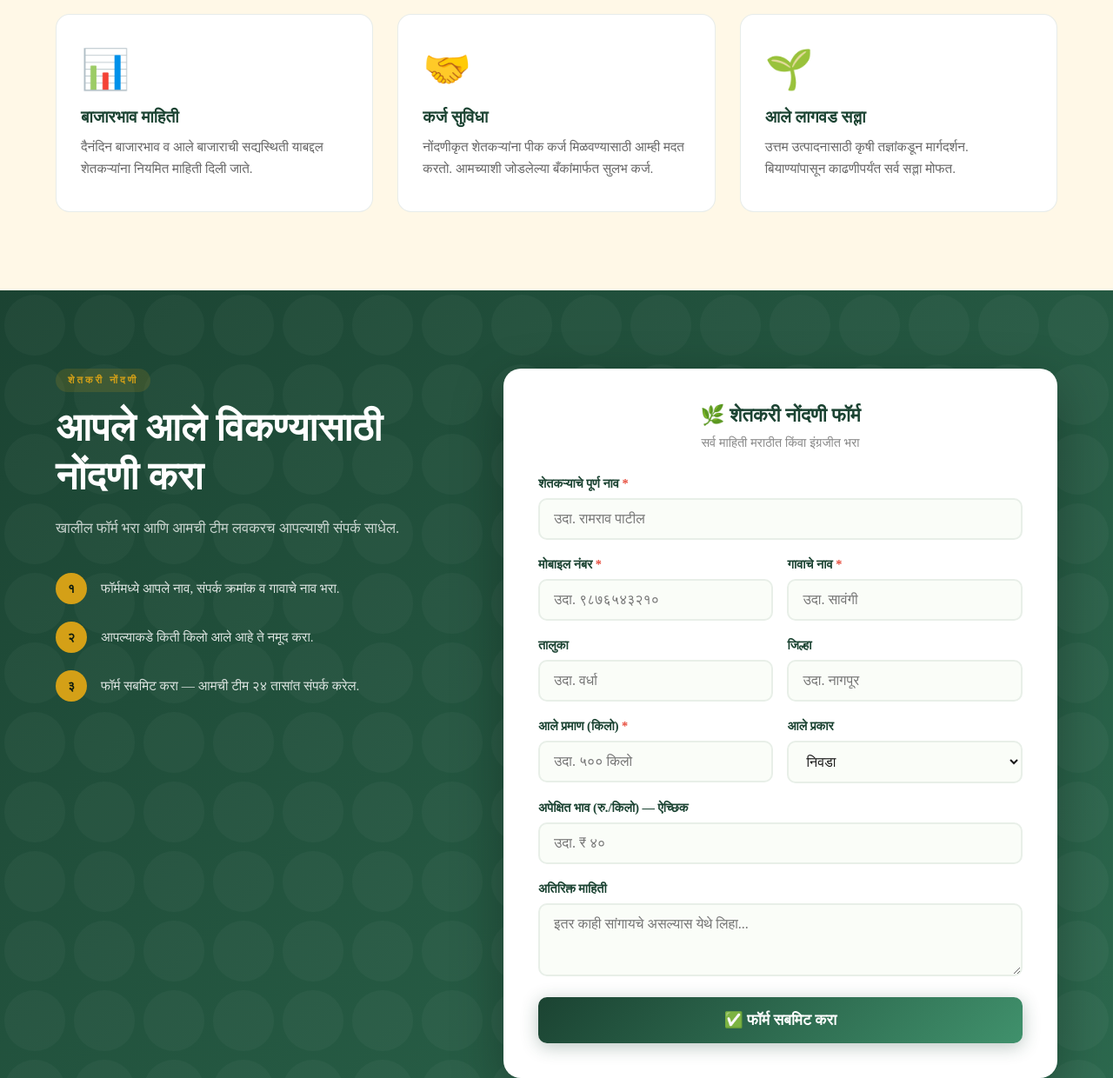
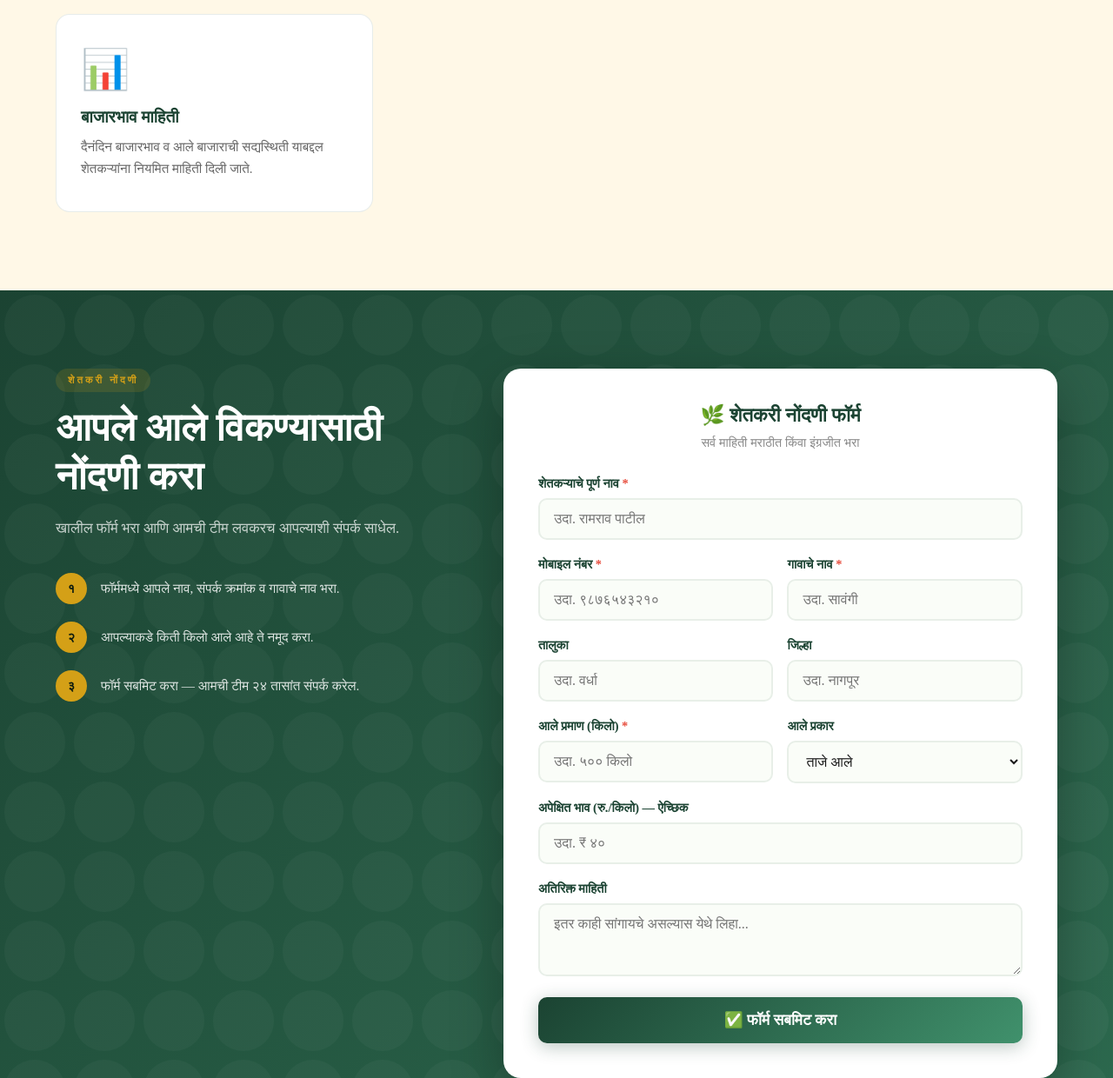
Before and after one commit to misaldhananjay2006-ui/tanushree, a plain HTML site: page index.html in a window 1280 px wide. Shown: the part 1940-3180 px from the top of the page at 87% size. Drawn offline with Linux system fonts and the light colour scheme; a web font is replaced by a local one.

Commit message:
index.html

```diff
--- a/index.html
+++ b/index.html
@@ -459,7 +459,7 @@
       <div class="about-visual">
         <span class="big-icon">🫚</span>
         <h3>शुद्ध आले, उत्तम दर्जा</h3>
-        <p>गेल्या १५ वर्षांपासून आम्ही शेतकऱ्यांकडून थेट आले खरेदी करून बाजारात पोहोचवत आहोत. आमची ओळख म्हणजे प्रामाणिकपणा आणि उत्तम किंमत.</p>
+        <p>गेल्या ५ वर्षांपासून आम्ही शेतकऱ्यांकडून थेट आले खरेदी करून बाजारात पोहोचवत आहोत. आमची ओळख म्हणजे प्रामाणिकपणा आणि उत्तम किंमत.</p>
       </div>
       <div class="about-info">
         <h2>तनुश्री ट्रेडर्सबद्दल</h2>
@@ -516,16 +516,9 @@
       <h3>बाजारभाव माहिती</h3>
       <p>दैनंदिन बाजारभाव व आले बाजाराची सद्यस्थिती याबद्दल शेतकऱ्यांना नियमित माहिती दिली जाते.</p>
     </div>
-    <div class="service-card">
-      <span class="icon">🤝</span>
-      <h3>कर्ज सुविधा</h3>
-      <p>नोंदणीकृत शेतकऱ्यांना पीक कर्ज मिळवण्यासाठी आम्ही मदत करतो. आमच्याशी जोडलेल्या बँकांमार्फत सुलभ कर्ज.</p>
-    </div>
-    <div class="service-card">
-      <span class="icon">🌱</span>
-      <h3>आले लागवड सल्ला</h3>
-      <p>उत्तम उत्पादनासाठी कृषी तज्ञांकडून मार्गदर्शन. बियाण्यांपासून काढणीपर्यंत सर्व सल्ला मोफत.</p>
-    </div>
+
+
+
   </div>
 </section>
 
@@ -596,11 +589,8 @@
           <div class="form-group">
             <label>आले प्रकार</label>
             <select id="gingerType">
-              <option value="">निवडा</option>
               <option value="ताजे आले">ताजे आले</option>
-              <option value="वाळलेले आले">वाळलेले आले</option>
-              <option value="सुंठ">सुंठ (वाळवलेले)</option>
-              <option value="सेंद्रिय आले">सेंद्रिय आले</option>
+
             </select>
           </div>
         </div>
@@ -643,7 +633,7 @@
     <div class="contact-card">
       <div class="icon">📞</div>
       <h4>फोन / WhatsApp</h4>
-      <p><strong>सागर चव्हाण</strong><br><a href="tel:+918600226800">+91 86002 26800</a></p>
+      <p><strong>बाबासाहेब चव्हाण </strong><br><a href="tel:+919325374243">+91 9325374243</a></p>
     </div>
     <div class="contact-card">
       <div class="icon">📍</div>
@@ -661,7 +651,7 @@
 <!-- FOOTER -->
 <footer>
   <div class="footer-name">🌿 तनुश्री ट्रेडर्स</div>
-  <p>मालक: सागर चव्हाण &nbsp;|&nbsp; 📞 +91 86002 26800</p>
+  <p>मालक:  बाबासाहेब चव्हाण  &nbsp;|&nbsp; 📞 +91 9325374243</p>
   <p>सुलतानपूर, ता. खुलताबाद, जि. छत्रपती संभाजीनगर, महाराष्ट्र</p>
   <p style="margin-top:8px; font-size:0.8rem; opacity:0.5;">© २०२५ सर्व हक्क राखीव</p>
 </footer>
```
